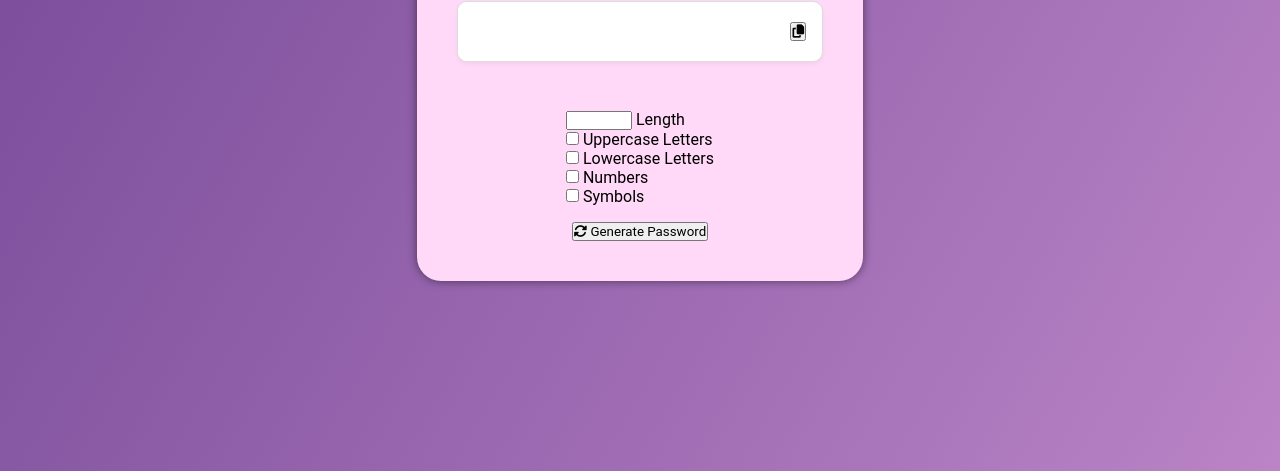
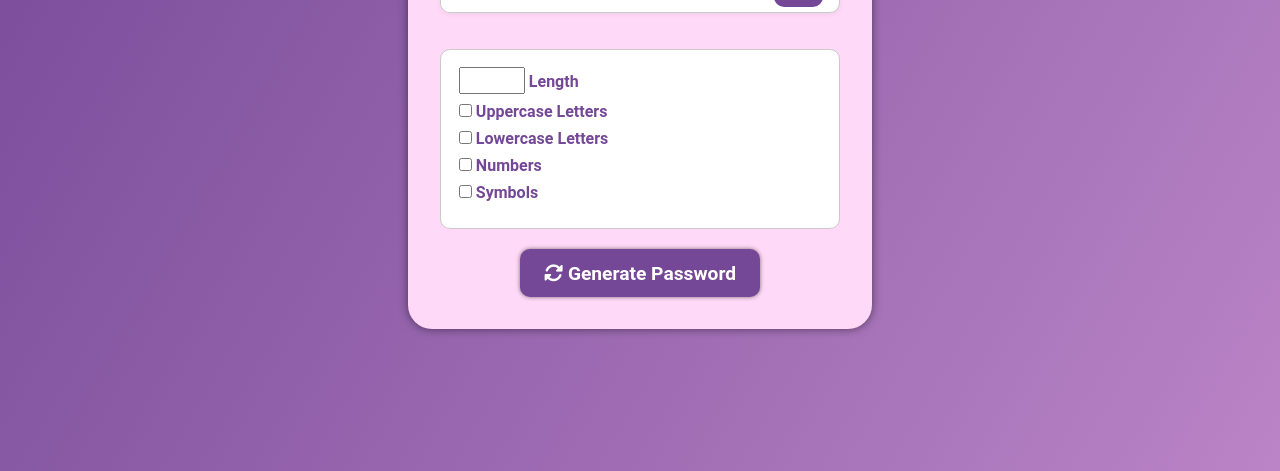
Before and after one commit to corvinyy/password-generator, a plain HTML site: page index.html in a window 1280 px wide. Shown: the part 329-800 px from the top of the page. Drawn offline with Linux system fonts and the light colour scheme; a web font is replaced by a local one.

Commit message:
style: add styling for options, copy and generate buttons

```diff
--- a/css/style.css
+++ b/css/style.css
@@ -4,6 +4,7 @@
 :root {
     --primary-color: #754897;
     --secondary-color: #ba84c6;
+    --border-color: rgb(201, 201, 201);
 }
 
 * {
@@ -39,23 +40,25 @@ body {
     font-size: 1.8srem;
 }
 
+/* Include the password input and options */
 #container {
     display: flex;
     flex-direction: column;
     align-items: center;
     justify-content: center;
-    gap: 16px;
-    padding: 2.5rem;
+    gap: 20px;
+    padding: 2rem;
     border-radius: 1.5rem;
     background: rgb(255, 217, 247);
     box-shadow: 0 0 10px rgba(0, 0, 0, 0.50);
 }
 
+/* Password input */
 #password-container {
-    margin-bottom: 2rem;
+    margin-bottom: 1rem;
     background-color: white;
     border-radius: 10px;
-    border: 1px solid rgb(221, 221, 221);
+    border: 1px solid var(--border-color);
     overflow: hidden;
     box-shadow: 0 2px 5px rgba(0, 0, 0, 0.05);
     display: flex;
@@ -73,3 +76,51 @@ body {
     font-size: 1.2rem;
     color: var(--primary-color);
 }
+
+#copy-btn {
+    background-color: var(--primary-color);
+    color: white;
+    border: none;
+    border-radius: 10px;
+    padding: 0.8rem 1rem;
+    font-size: 1.2rem;
+    font-weight: 700;
+    cursor: pointer;
+
+}
+
+/* Options geral */
+#options {
+    width: 100%;
+    border: 1px solid var(--border-color);
+    border-radius: 10px;
+    background-color: white;
+    padding: 1.1rem;
+    padding-right: 50px;
+}
+
+label {
+    display : inline-block;
+    margin-bottom: 0.5rem;
+    color: var(--primary-color);
+    font-weight: 700;
+}
+
+#length {
+    width: 20%;
+    color: var(--primary-color);
+    font-weight: 600;
+    font-size: 1.2rem;
+    margin-bottom: 0.5rem;
+}
+
+#generate-btn {
+    background-color: var(--primary-color);
+    color: white;
+    border: none;
+    border-radius: 10px;
+    box-shadow: 0 0 4px rgba(0, 0, 0, 0.50);
+    padding: 0.8rem 1.5rem;
+    font-size: 1.2rem;
+    font-weight: 700;
+}
```
